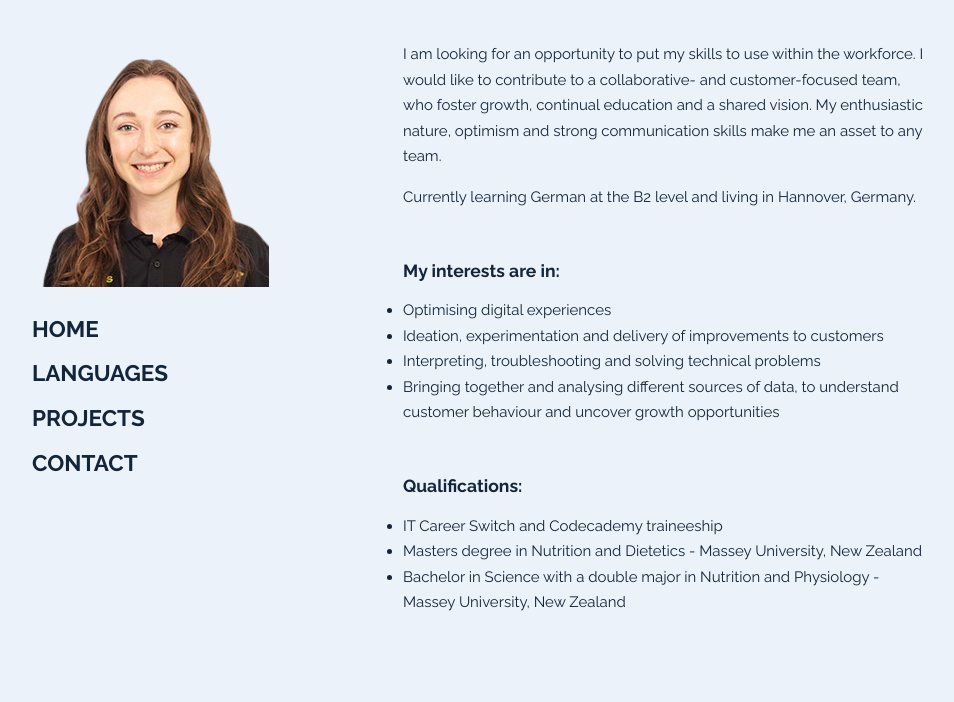
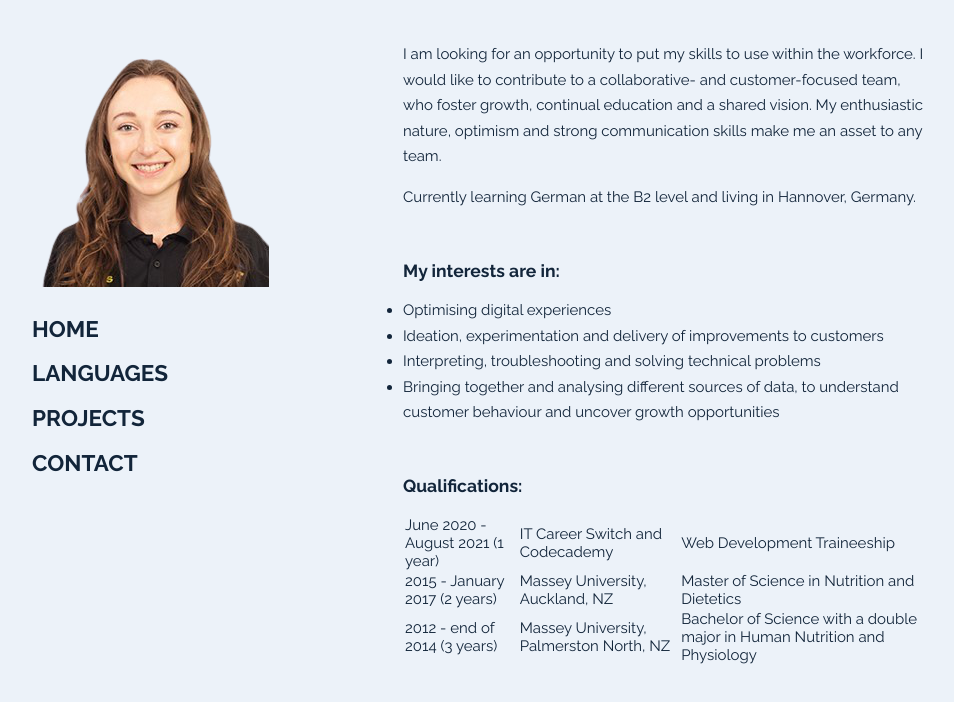
Before and after one commit to alexlawn/alexlawn-alexlawn.github.io, a plain HTML site: page About.html in a window 1280 px wide. Shown: the part 172-874 px from the top of the page, without its empty margins (88-1042 px from the left). Drawn offline with Linux system fonts and the light colour scheme.

Commit message:
replacing the bullet-point list of qualifications with a table

```diff
--- a/About.html
+++ b/About.html
@@ -69,11 +69,24 @@
           </ul>
         <br>
         <h3 id="qualifications">Qualifications:</h3>
-          <ul>
-            <li>IT Career Switch and Codecademy traineeship</li>
-            <li>Masters degree in Nutrition and Dietetics - Massey University, New Zealand</li>
-            <li>Bachelor in Science with a double major in Nutrition and Physiology - Massey University, New Zealand</li>
-          </ul>
+          <table>
+            <tr>
+              <td>June 2020 - August 2021 (1 year)</td>
+              <td>IT Career Switch and Codecademy</td>
+              <td>Web Development Traineeship</td>
+            </tr>
+            <tr>
+              <td>2015 - January 2017 (2 years)</td>
+              <td>Massey University, Auckland, NZ</td>
+              <td>Master of Science in Nutrition and Dietetics</td>
+            </tr>
+            <tr>
+              <td>2012 - end of 2014 (3 years)</td>
+              <td>Massey University, Palmerston North, NZ</td>
+              <td>Bachelor of Science with a double major in Human Nutrition and Physiology</td>
+            </tr>
+            <tr>
+          </table>
         <br>
       </div>
 
```
